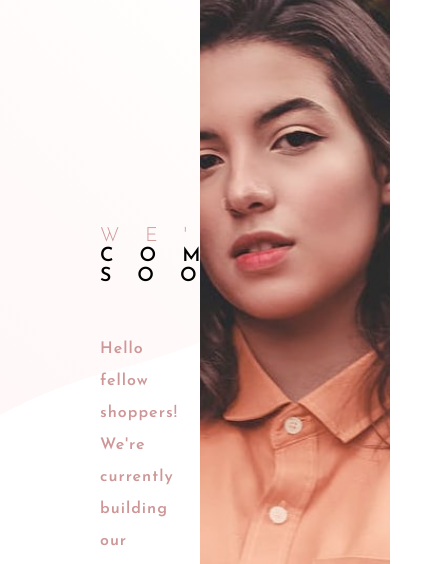
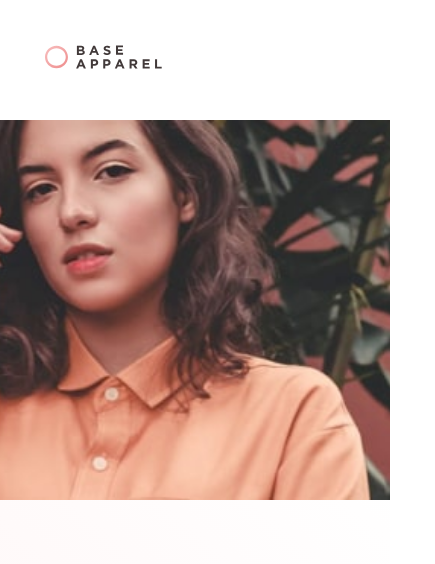
Before and after one commit to wuzer1/base-apparel, a plain HTML site: page index.html in a window 390 px wide. Shown: the top 564 px of the page, 435 px wide, since content can reach past the window. Drawn offline with Linux system fonts and the light colour scheme.

Commit message:
mobile version

```diff
--- a/index.html
+++ b/index.html
@@ -29,20 +29,16 @@
           <input type="submit" name="submit" value="">
         </form>
         <p id="error">Please provide a valid email</p>
-
     </div>
     <div class="right">
-      <!-- <img src="/images/hero-desktop.jpg" alt="hero image" class="hero-image"> -->
+      <div id="logo-mobile"></div>
     </div>
   </div>
-
-
-
-  <!-- <footer>
+  <footer>
     <p class="attribution">
       Challenge by <a href="https://www.frontendmentor.io?ref=challenge" target="_blank">Frontend Mentor</a>.
-      Coded by <a href="#">Your Name Here</a>.
+      Coded by <a href="https://github.com/wuzer1/base-apparel" target="_blank">Norbert Neszly</a>.
     </p>
-  </footer> -->
+  </footer>
 </body>
 </html>
--- a/style.css
+++ b/style.css
@@ -3,9 +3,6 @@
     --primary-color-dred: hsl(0, 36%, 70%);
     --primary-color-sred: hsl(0, 93%, 68%);
     --neutral-color-gred: hsl(0, 6%, 24%);
-
-    --gradient-color1: linear-gradient(135deg, hsl(0, 0%, 100%), hsl(0, 100%, 98%));
-    --gradient-color2: linear-gradient(135deg, hsl(0, 80%, 86%), hsl(0, 74%, 74%));
 }
 * {
     box-sizing: border-box;
@@ -110,7 +107,6 @@ input[type=submit]:focus{
 input[type=submit]:hover{
     background-color: #b66363;
     cursor: pointer;
-
 }
 /* RIGHT SIDE */
 .right{
@@ -120,9 +116,52 @@ input[type=submit]:hover{
     background-position: center center;
     width: 50%;
 }
-
-@media screen and (max-width:1440px){
+#logo-mobile{
+    display: none;
+}
+/* @media screen and (max-width:1440px){
     input[type=email]:invalid{
         background-position: 73%;
     }
+} */
+@media screen and (max-width: 768px){
+    body{
+        overflow: visible;
+    }
+    .flex-container{
+        flex-direction: column-reverse;
+        height: 100%;
+    }
+    .right{
+        background-image: url('/images/hero-mobile.jpg');
+        background-position: center;
+        width: 100%;
+        height: 45vh;
+        margin: 120px auto 0;
+        padding: 20px;
+  }
+  #logo{
+      display: none;
+  }
+    #logo-mobile{
+        display: block;
+        width: 100%;
+        height: 30%;
+        background-image: url('/images/logo.svg');
+        background-repeat: no-repeat;
+        background-position: top left;
+        position: absolute;
+        top: 45px;
+        left: 45px;
+        background-size: 30%;
+    }
+    .left{
+        padding: 0 20px 150px;
+        max-width: 100%;
+        text-align: center;
+    }
+    h1{
+        margin: 70px 0 20px;
+        font-size: 3em;
+    }
 }
```
